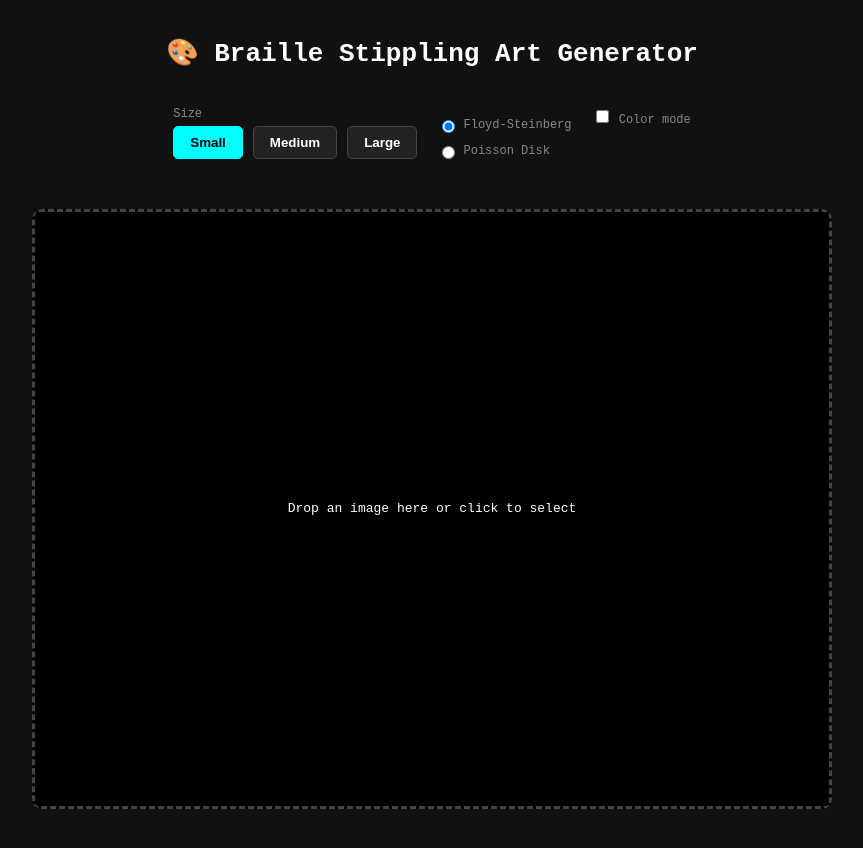
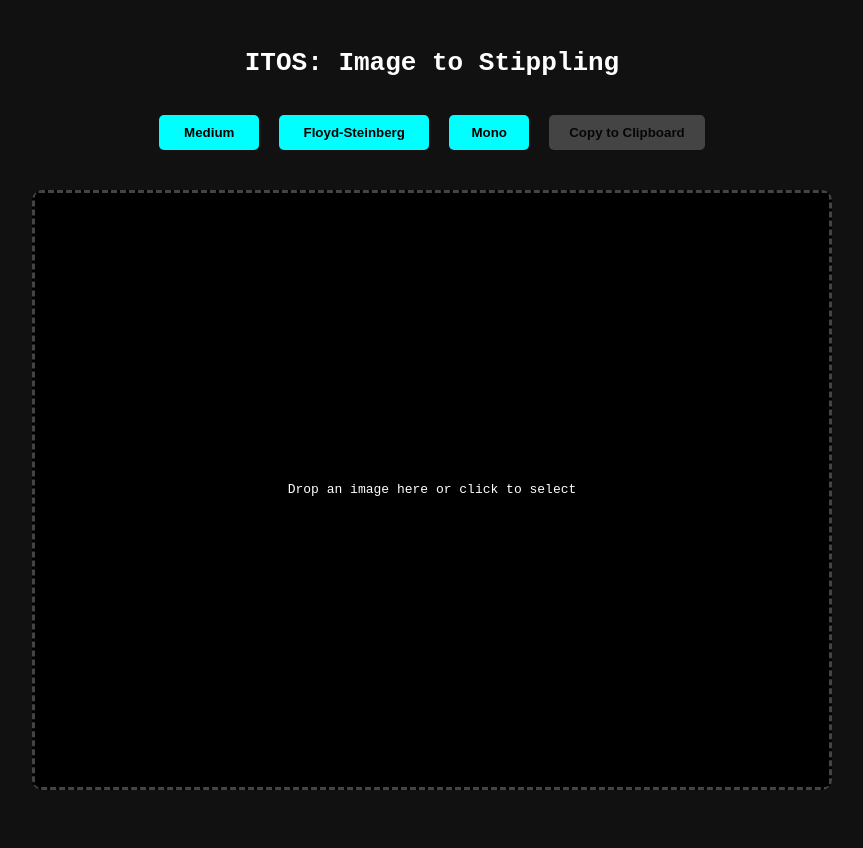
Before and after one commit to 0xWOLAND/itos, a website: page public/index.html in a window 1280 px wide. Both pictures are taken after a click on the button "Small". Shown: the whole page, without its empty margins (208-1071 px from the left). Drawn offline with Linux system fonts and the light colour scheme.

Commit message:
fix: nits

```diff
--- a/public/index.html
+++ b/public/index.html
@@ -7,38 +7,14 @@
     <link rel="stylesheet" href="../src/css/styles.css">
 </head>
 <body>
-    <h1>🎨 Braille Stippling Art Generator</h1>
+    <h1>ITOS: Image to Stippling</h1>
 
     <div class="controls">
-        <div class="control">
-            <label>Size</label>
-            <div class="size-buttons">
-                <button class="size-btn active">Small</button>
-                <button class="size-btn">Medium</button>
-                <button class="size-btn">Large</button>
-            </div>
-        </div>
+        <button id="sizeToggle">Small</button>
+        <button id="methodToggle">Floyd-Steinberg</button>
+        <button id="colorToggle">Mono</button>
 
-        <div class="control method-selector">
-            <label>
-                <input type="radio" name="method" value="dither" checked>
-                Floyd-Steinberg
-            </label>
-            <label>
-                <input type="radio" name="method" value="poisson">
-                Poisson Disk
-            </label>
-        </div>
-
-
-        <div class="control">
-            <label>
-                <input type="checkbox" id="colorMode">
-                Color mode
-            </label>
-        </div>
-
-        <button id="copyBtn" style="display:none">Copy to Clipboard</button>
+        <button id="copyBtn" disabled>Copy to Clipboard</button>
     </div>
 
     <div id="output">
--- a/src/css/styles.css
+++ b/src/css/styles.css
@@ -77,6 +77,24 @@ button:hover {
     background: #0aa;
 }
 
+button:disabled {
+    background: #666;
+    cursor: not-allowed;
+    opacity: 0.6;
+}
+
+#sizeToggle {
+    min-width: 100px;
+}
+
+#methodToggle {
+    min-width: 150px;
+}
+
+#colorToggle {
+    min-width: 80px;
+}
+
 #output {
     font-family: monospace;
     letter-spacing: 0;
@@ -88,6 +106,7 @@ button:hover {
     width: 800px;
     height: 600px;
     box-sizing: border-box;
+    white-space: normal;
     outline: 3px solid transparent;
     transition: outline-color 0.3s;
     position: relative;
--- a/src/js/app.js
+++ b/src/js/app.js
@@ -46,15 +46,31 @@ fileInput.addEventListener('change', (e) => {
     }
 });
 
-// Size button handling
+// Size toggle button
 let currentSize = 'small';
-const sizeButtons = document.querySelectorAll('.size-btn');
-sizeButtons.forEach(btn => {
-    btn.addEventListener('click', (e) => {
-        sizeButtons.forEach(b => b.classList.remove('active'));
-        e.target.classList.add('active');
-        currentSize = e.target.textContent.toLowerCase();
-    });
+const sizes = ['small', 'medium', 'large'];
+const sizeToggle = document.getElementById('sizeToggle');
+sizeToggle.addEventListener('click', () => {
+    const currentIndex = sizes.indexOf(currentSize);
+    currentSize = sizes[(currentIndex + 1) % 3];
+    sizeToggle.textContent = currentSize.charAt(0).toUpperCase() + currentSize.slice(1);
+});
+
+// Method toggle button
+let currentMethod = 'dither';
+const methods = {dither: 'Floyd-Steinberg', poisson: 'Poisson Disk'};
+const methodToggle = document.getElementById('methodToggle');
+methodToggle.addEventListener('click', () => {
+    currentMethod = currentMethod === 'dither' ? 'poisson' : 'dither';
+    methodToggle.textContent = methods[currentMethod];
+});
+
+// Color toggle button
+let colorMode = false;
+const colorToggle = document.getElementById('colorToggle');
+colorToggle.addEventListener('click', () => {
+    colorMode = !colorMode;
+    colorToggle.textContent = colorMode ? 'Color' : 'Mono';
 });
 
 
@@ -151,9 +167,8 @@ function convertToBraille() {
     if (!currentImage) return;
 
     let threshold = 128;
-    const method = document.querySelector('input[name="method"]:checked').value;
+    const method = currentMethod;
     const autoCalibrate = true;
-    const colorMode = document.getElementById('colorMode')?.checked ?? false;
 
     // Calculate maximum dimensions based on output area (800x600px)
     const outputWidth = 800;
@@ -244,8 +259,10 @@ function convertToBraille() {
 
     // Convert dots to Braille
     let brailleText;
+    let isColorMode = false;
     if (colorMode) {
         brailleText = dotsToColorBraille(dots, data, canvas.width, canvas.height);
+        isColorMode = true;
     } else {
         brailleText = dotsToBraille(dots, canvas.width, canvas.height);
     }
@@ -253,7 +270,10 @@ function convertToBraille() {
     // Calculate the actual size of the output
     const lines = brailleText.trim().split('\n');
     const actualHeight = lines.length;
-    const actualWidth = lines[0] ? lines[0].length : 0;
+    // For color mode, we need to count actual characters, not HTML
+    const actualWidth = isColorMode ?
+        Math.max(...lines.map(line => (line.match(/>(.)</g) || []).length)) :
+        (lines[0] ? lines[0].length : 0);
 
     // Calculate font size to fit within container without scrollbars
     // Need to measure actual character dimensions for accurate sizing
@@ -285,9 +305,14 @@ function convertToBraille() {
         optimal: optimalFontSize
     });
 
-    // Use the optimal font size - remove flex centering to use full space
-    output.innerHTML = `<pre style="font-family: monospace; font-size: ${optimalFontSize}px; line-height: ${optimalFontSize}px; margin: 0; padding: 10px; box-sizing: border-box; width: 100%; height: 100%; text-align: center;">${brailleText}</pre>`;
-    copyBtn.style.display = 'inline-block';
+    // Use the optimal font size and center the content
+    if (isColorMode) {
+        // For color mode, use a div instead of pre to handle HTML properly
+        output.innerHTML = `<div style="width: 100%; height: 100%; display: flex; align-items: center; justify-content: center;"><pre style="font-family: monospace; font-size: ${optimalFontSize}px; line-height: ${optimalFontSize}px; margin: 0; padding: 10px; text-align: center;">${brailleText}</pre></div>`;
+    } else {
+        output.innerHTML = `<pre style="font-family: monospace; font-size: ${optimalFontSize}px; line-height: ${optimalFontSize}px; margin: 0; padding: 10px; box-sizing: border-box; width: 100%; height: 100%; display: flex; align-items: center; justify-content: center; text-align: center;">${brailleText}</pre>`;
+    }
+    copyBtn.disabled = false;
 
     // Hide dropzone after conversion
     const dropzone = document.getElementById('dropzone');
```
